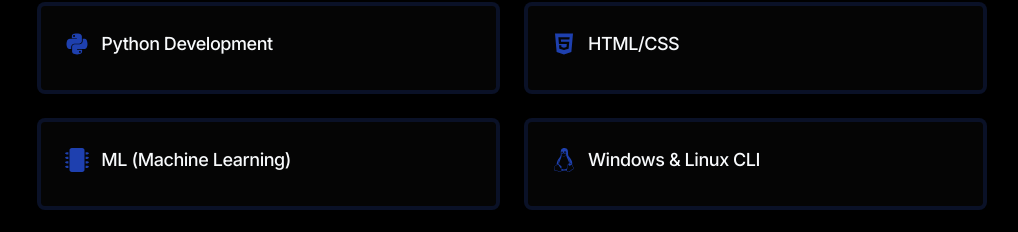
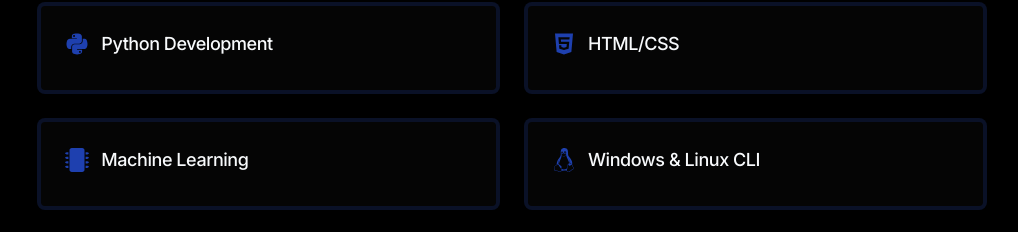
Before and after one commit to Alt-F17/Alt-F17.github.io, a React (Vite) app: page / in a window 1280 px wide. Shown: the part 1810-2042 px from the top of the page, without its empty margins (128-1146 px from the left). Built offline with nearby package versions, Linux system fonts and the light colour scheme.

Commit message:
upd: skill rename

```diff
--- a/src/components/sections/Skills.tsx
+++ b/src/components/sections/Skills.tsx
@@ -5,7 +5,7 @@ import { FaPython, FaHtml5, FaLinux, FaGitAlt, FaUserSecret, FaMicrochip } from
 const skills = [
 	{ name: 'Python Development', icon: FaPython },
 	{ name: 'HTML/CSS', icon: FaHtml5 },
-	{ name: 'ML (Machine Learning)', icon: FaMicrochip },
+	{ name: 'Machine Learning', icon: FaMicrochip },
 	{ name: 'Windows & Linux CLI', icon: FaLinux },
 	{ name: 'Git and Github', icon: FaGitAlt },
 	{ name: 'HackTheBox Ethical Hacking', icon: FaUserSecret },
```
